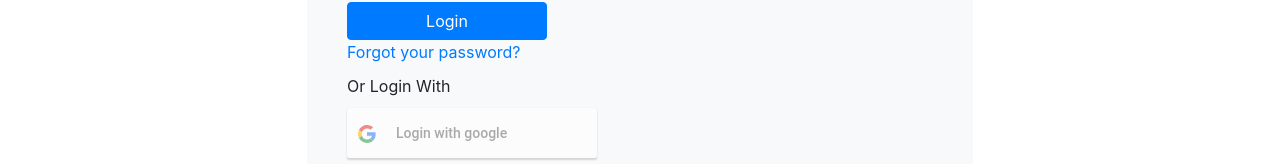
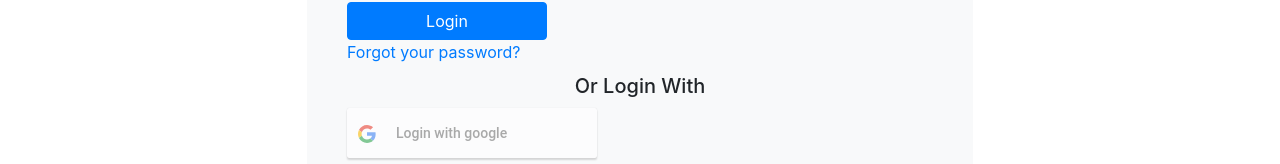
Before and after one commit to vortex200/tutor-finder-web, a React (Create React App) app in the folder client/: page /login in a window 1280 px wide. Shown: the part 270-434 px from the top of the page. Built offline with nearby package versions, Linux system fonts and the light colour scheme.

Commit message:
small style fix

```diff
--- a/client/src/pages/Login/index.js
+++ b/client/src/pages/Login/index.js
@@ -134,7 +134,9 @@ function Login() {
             </div>
           </Form>
 
-          <div className="divider-text">Or Login With</div>
+          <div className="divider-text">
+            <h5>Or Login With</h5>
+          </div>
 
           <div className="social">
             <GoogleLogin
--- a/client/src/pages/Login/index.scss
+++ b/client/src/pages/Login/index.scss
@@ -7,7 +7,7 @@
   margin: 0 auto 0 auto;
   padding: 30px 40px;
   border-radius: 0 0 10px 10px;
-  width: 600px;
+  width: 20%;
   background-color: #f8f9fa;
 }
 
@@ -32,3 +32,8 @@
   height: 50px;
   width: 250px;
 }
+
+.divider-text {
+  margin: 10px 0;
+  text-align: center;
+}
```
Also changed, not shown: 1 other file (tests, documents, lock files or other folders).
